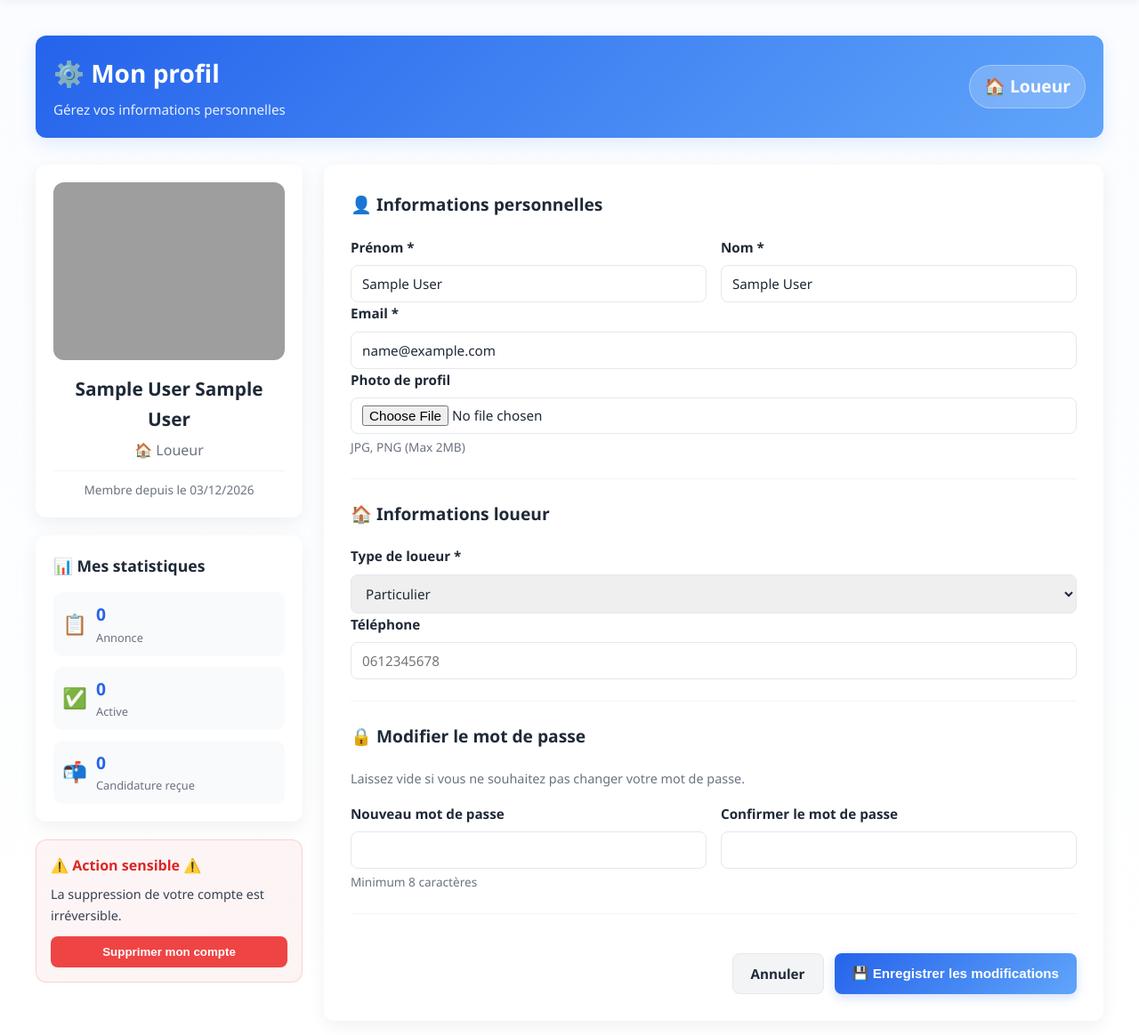
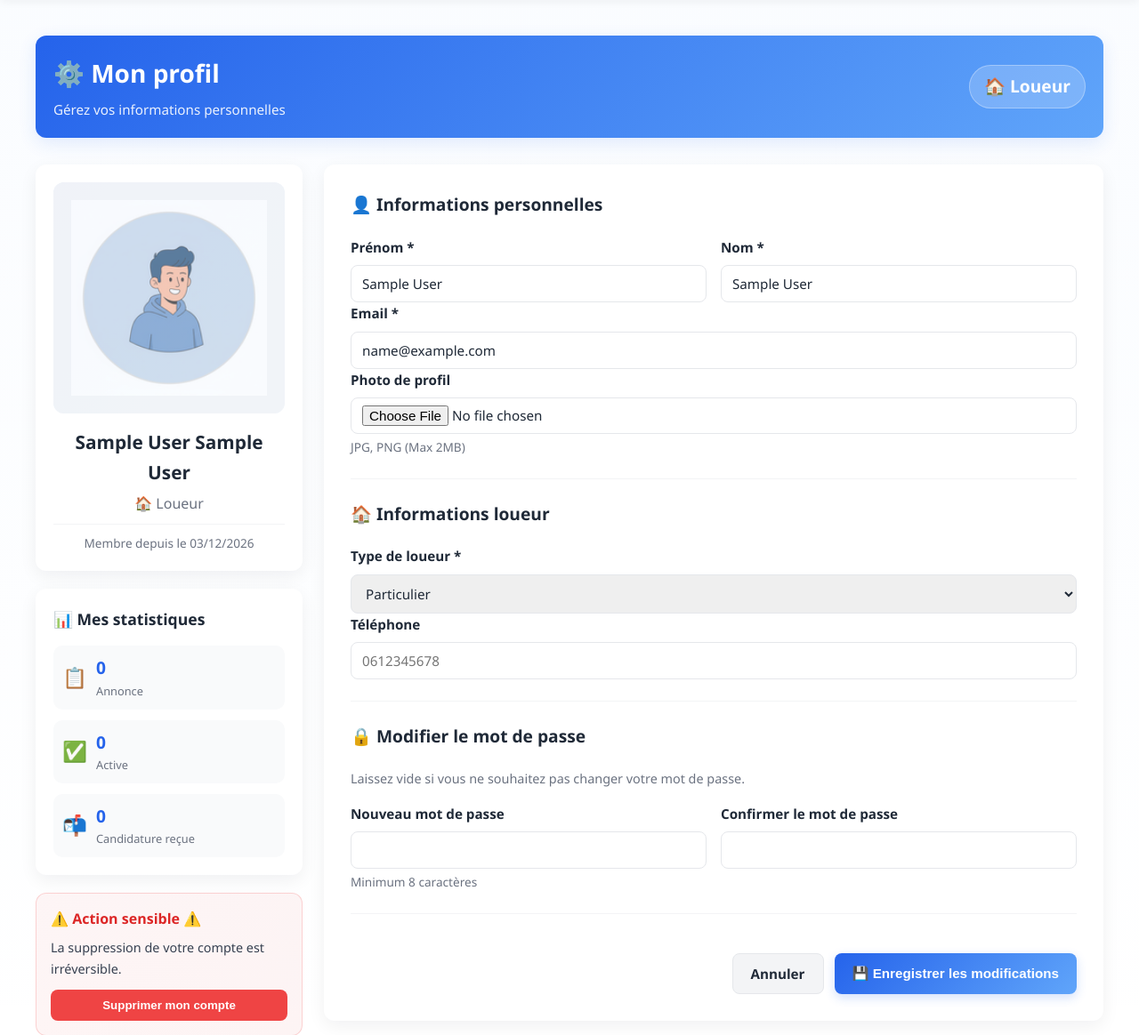
Before and after one commit to perazaf1/dormquestV2, a PHP site: page /dormquest/profil.php in a window 1280 px wide. Shown: the part 83-1247 px from the top of the page at 89% size. Run offline with PHP 8.4, Linux system fonts and the light colour scheme; the visitor is signed in with stand-in values (Sample User, id 1); data that the repository does not hold is empty; grey boxes are pictures that could not be loaded.

Commit message:
profile update

```diff
--- a/css/profil.css
+++ b/css/profil.css
@@ -76,13 +76,32 @@
   margin-bottom: 16px;
   overflow: hidden;
   border-radius: 12px;
+  background: linear-gradient(135deg, rgba(37,99,235,0.1), rgba(96,165,250,0.1));
+  aspect-ratio: 1;
+  display: flex;
+  align-items: center;
+  justify-content: center;
+  position: relative;
+  min-height: 200px;
 }
 
 .profile-card__photo {
   width: 100%;
-  height: 200px;
+  height: 100%;
   object-fit: cover;
   display: block;
+  background: var(--color-gray-light);
+  transition: var(--transition);
+}
+
+.profile-card__photo:hover {
+  transform: scale(1.02);
+}
+
+.profile-card__photo[src="img/default-avatar.png"] {
+  padding: 20px;
+  object-fit: contain;
+  opacity: 0.7;
 }
 
 .profile-card__name {
--- a/js/profil.js
+++ b/js/profil.js
@@ -41,11 +41,29 @@ document.addEventListener('DOMContentLoaded', function() {
         photoInput.addEventListener('change', function(e) {
             const file = e.target.files[0];
             if (file) {
+                // Vérifier la taille
+                const maxSize = 2 * 1024 * 1024; // 2MB
+                if (file.size > maxSize) {
+                    alert('La photo ne doit pas dépasser 2MB');
+                    this.value = '';
+                    return;
+                }
+
+                // Vérifier le type
+                const allowedTypes = ['image/jpeg', 'image/png', 'image/jpg'];
+                if (!allowedTypes.includes(file.type)) {
+                    alert('Format non autorisé. Utilisez JPG ou PNG.');
+                    this.value = '';
+                    return;
+                }
+
+                // Afficher la preview
                 const reader = new FileReader();
                 reader.onload = function(event) {
                     const previewImg = document.getElementById('preview-photo');
                     if (previewImg) {
                         previewImg.src = event.target.result;
+                        previewImg.style.opacity = '1';
                     }
                 };
                 reader.readAsDataURL(file);
--- a/profil.php
+++ b/profil.php
@@ -255,11 +255,15 @@ try {
                     <!-- Photo de profil -->
                     <div class="profile-card">
                         <div class="profile-card__photo-container">
-                            <img src="<?php echo htmlspecialchars($user['photoDeProfil'] ?? 'images/default-avatar.png' ); ?>"
+                            <img src="<?php
+                                $photoPath = $user['photoDeProfil'] ?? '';
+                                echo htmlspecialchars(!empty($photoPath) ? $photoPath : 'img/default-avatar.png');
+                            ?>"
                                  alt="Photo de profil"
                                  class="profile-card__photo"
                                  id="preview-photo"
-                                 onerror="this.src='images/default-avatar.png'"
+                                 onerror="this.src='img/default-avatar.png'; this.style.opacity='0.8';"
+                                 loading="lazy"
                                  >
                         </div>
                         <h2 class="profile-card__name">
@@ -426,17 +430,17 @@ try {
                                 <div class="form-group">
                                     <label for="type_loueur" class="form-label">Type de loueur *</label>
                                     <select id="type_loueur" name="type_loueur" class="form-input" required>
-                                        <option value="particulier" <?php echo $user['typeLoueur'] === 'particulier' ? 'selected' : ''; ?>>Particulier</option>
-                                        <option value="agence" <?php echo $user['typeLoueur'] === 'agence' ? 'selected' : ''; ?>>Agence immobilière</option>
-                                        <option value="organisme" <?php echo $user['typeLoueur'] === 'organisme' ? 'selected' : ''; ?>>Organisme</option>
-                                        <option value="crous" <?php echo $user['typeLoueur'] === 'crous' ? 'selected' : ''; ?>>CROUS</option>
+                                        <option value="particulier" <?php echo ($user['typeLoueur'] ?? null) === 'particulier' ? 'selected' : ''; ?>>Particulier</option>
+                                        <option value="agence" <?php echo ($user['typeLoueur'] ?? null) === 'agence' ? 'selected' : ''; ?>>Agence immobilière</option>
+                                        <option value="organisme" <?php echo ($user['typeLoueur'] ?? null) === 'organisme' ? 'selected' : ''; ?>>Organisme</option>
+                                        <option value="crous" <?php echo ($user['typeLoueur'] ?? null) === 'crous' ? 'selected' : ''; ?>>CROUS</option>
                                     </select>
                                 </div>
 
                                 <div class="form-group">
                                     <label for="telephone" class="form-label">Téléphone</label>
                                     <input type="tel" id="telephone" name="telephone"
-                                           value="<?php echo htmlspecialchars($user['telephone']); ?>"
+                                           value="<?php echo htmlspecialchars($user['telephone'] ?? ''); ?>"
                                            class="form-input" placeholder="0612345678">
                                 </div>
                             </div>
```
